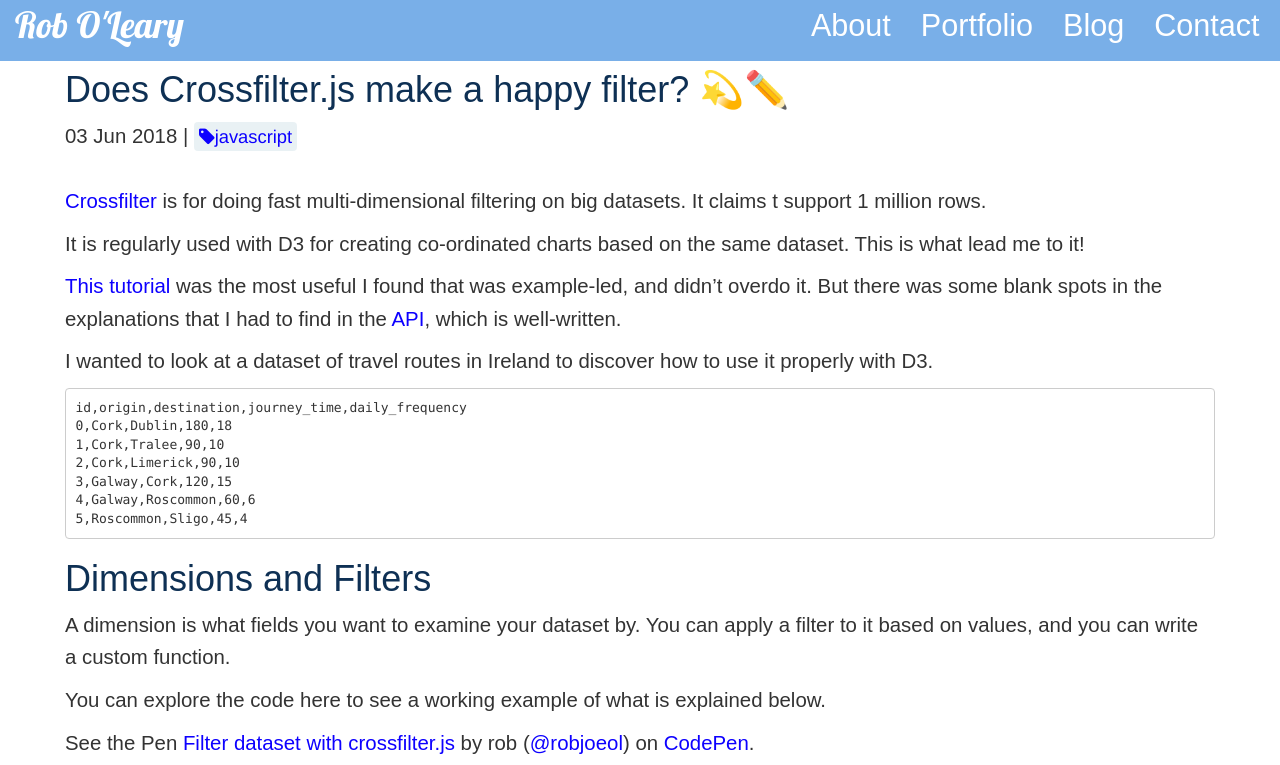
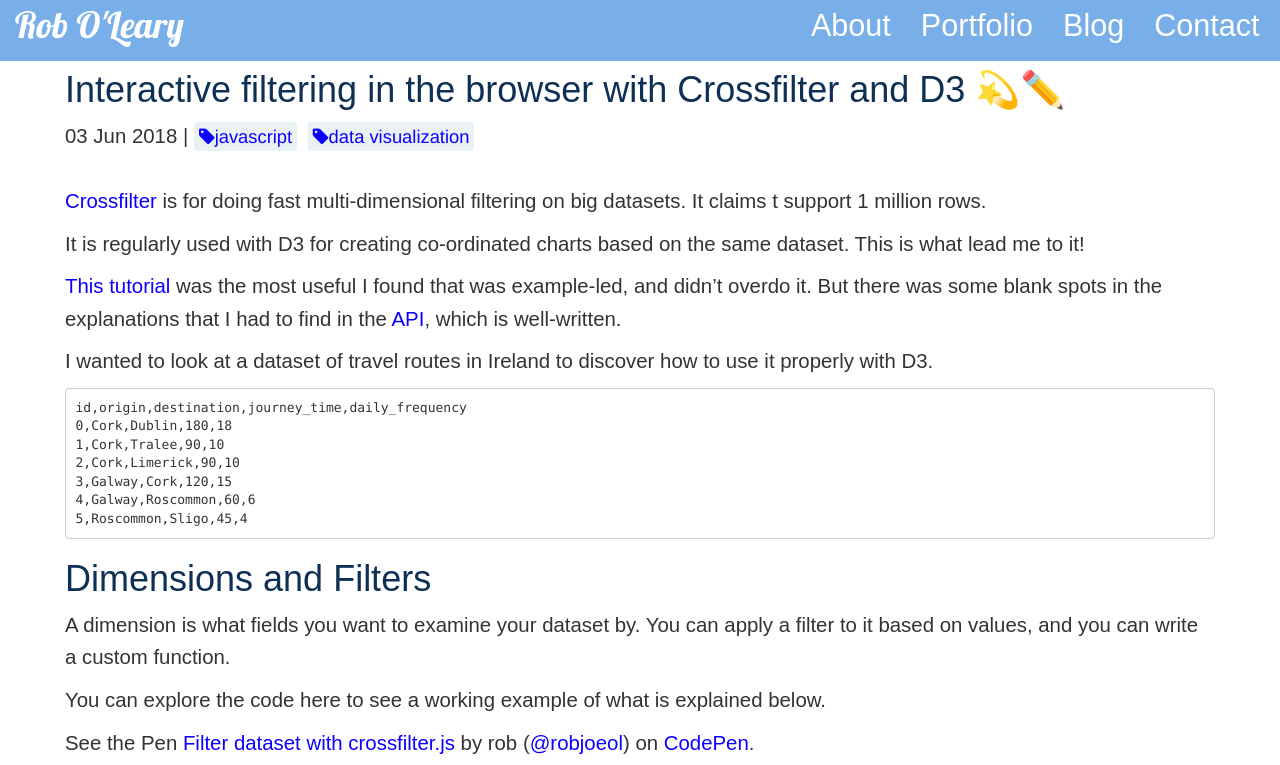
Before and after one commit to robole/robole.github.io, a Jekyll site: the page built from _posts/2018-06-03-crossfilter.md, in a window 1280 px wide and 900 px high, cut to the strip 0-765 px from the top of the window. Built offline with Jekyll 4.4.1, drawn with Linux system fonts in a browser that asks for light colours; comment, search, counter and statistics services are not loaded.

Commit message:
update title

```diff
--- a/_posts/2018-06-03-crossfilter.md
+++ b/_posts/2018-06-03-crossfilter.md
@@ -1,8 +1,8 @@
 ---
 layout: post
-title: "Does Crossfilter.js make a happy filter? 💫✏️"
+title: "Interactive filtering in the browser with Crossfilter and D3 💫✏️"
 category: web
-tags: [javascript]
+tags: [javascript, data visualization]
 ---
 
 [Crossfilter](https://square.github.io/crossfilter/) is for doing fast multi-dimensional filtering on big datasets. It claims t support 1 million rows.
```
